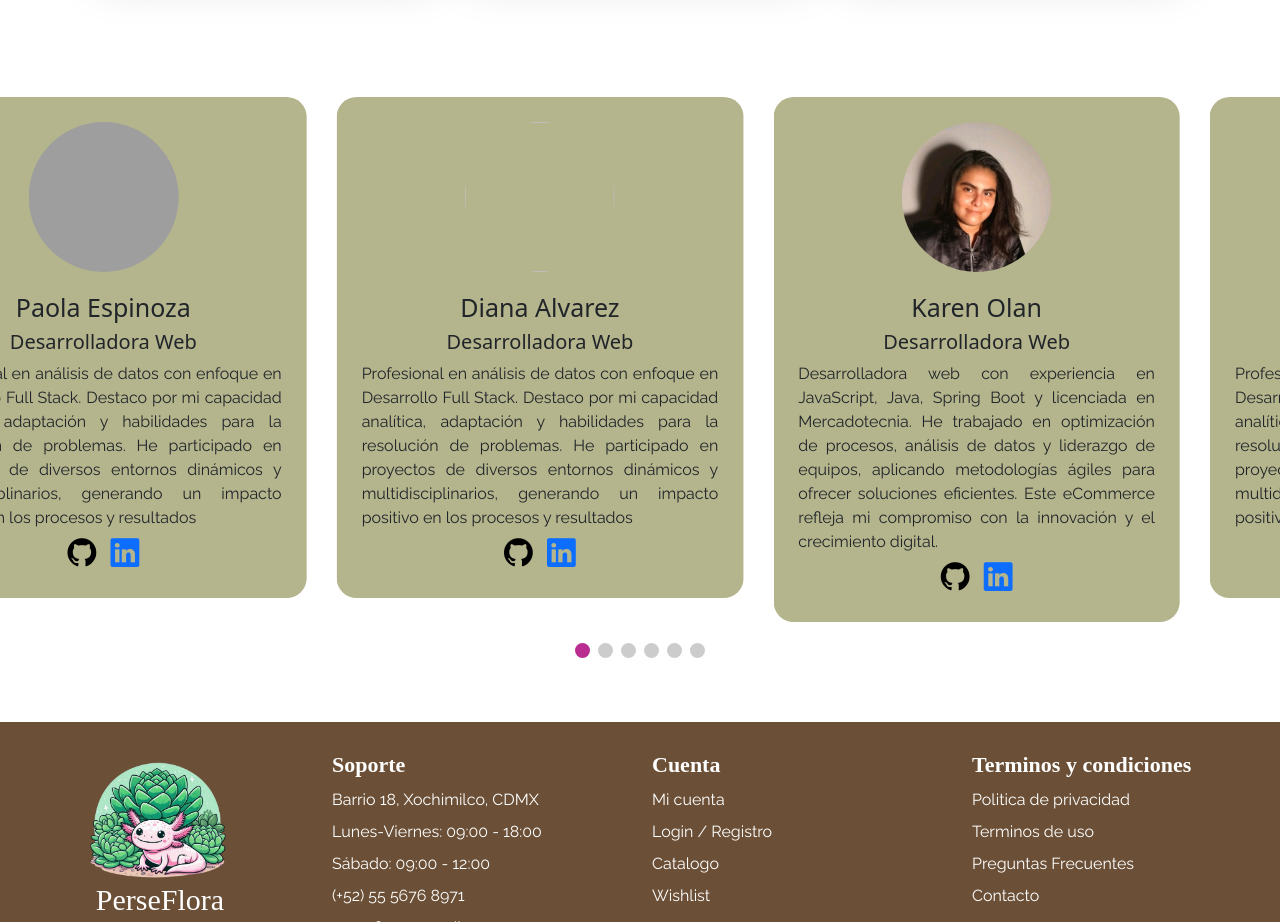
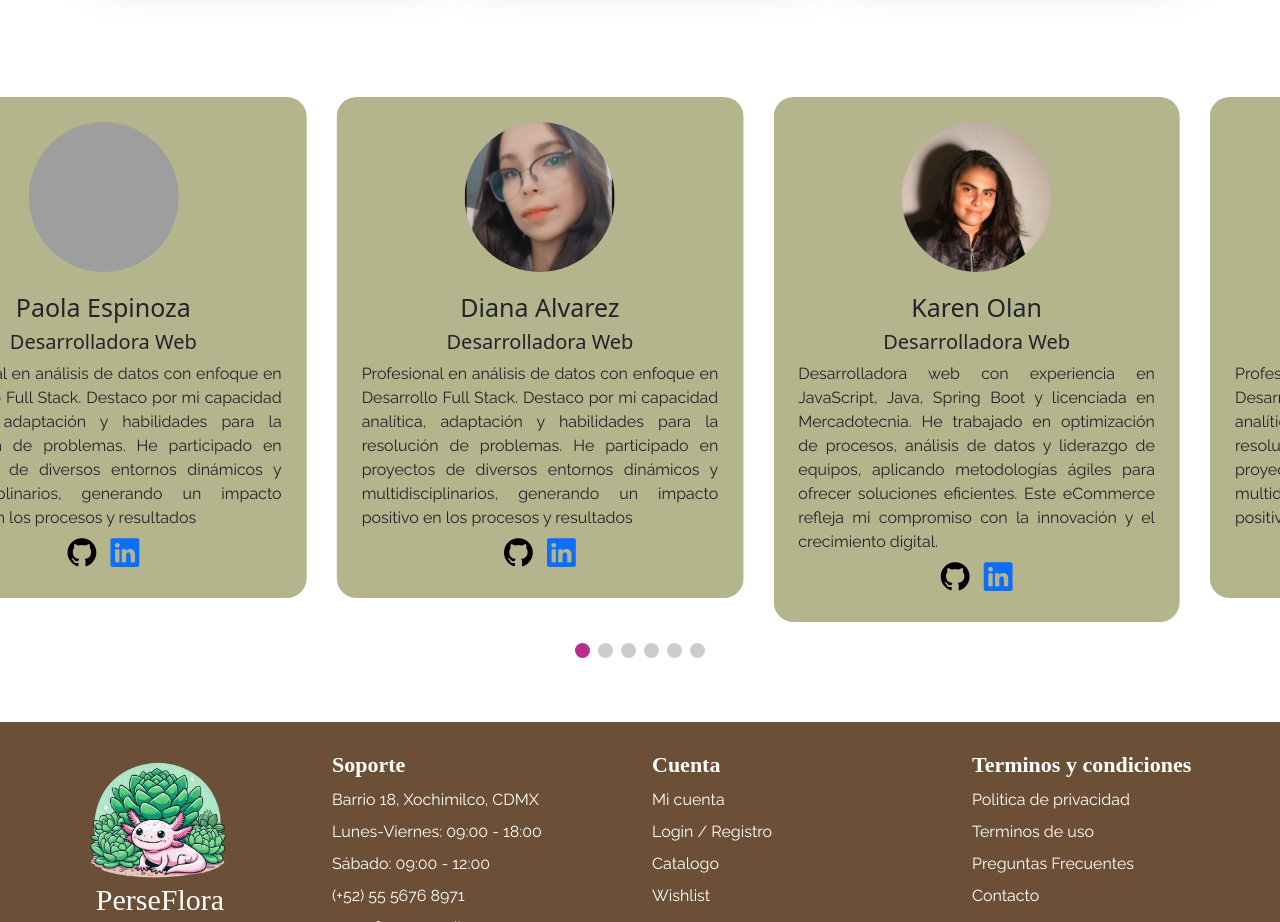
Before and after one commit to ana-conejo1/Florecitas, a plain HTML site: page about.html in a window 1280 px wide. Shown: the part 1040-1962 px from the top of the page. Drawn offline with nearby package versions, Linux system fonts and the light colour scheme; grey boxes are pictures that could not be loaded; a web font is replaced by a local one.

Commit message:
Cambie los nombre para quenotengan espacios

```diff
--- a/about.html
+++ b/about.html
@@ -176,7 +176,7 @@
                 </div>
                 <!--Dian-->
                 <div class="swiper-slide"">
-                            <img src=" ./assets/Pictures/Diana Alvarez.png" class="img-circle" alt="">
+                            <img src=" ./assets/Pictures/Diana-Alvarez.png" class="img-circle" alt="">
                     <div>
                         <h3 class="title-card">Diana Alvarez</h3>
                         <h4 class="subtitle-card">Desarrolladora Web</h4>
```
